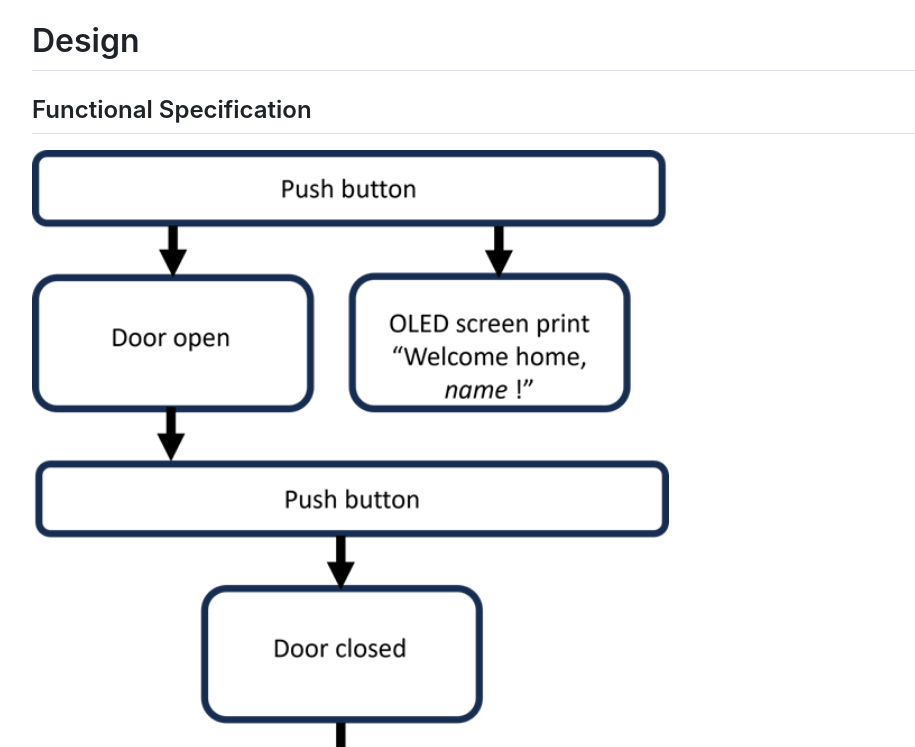
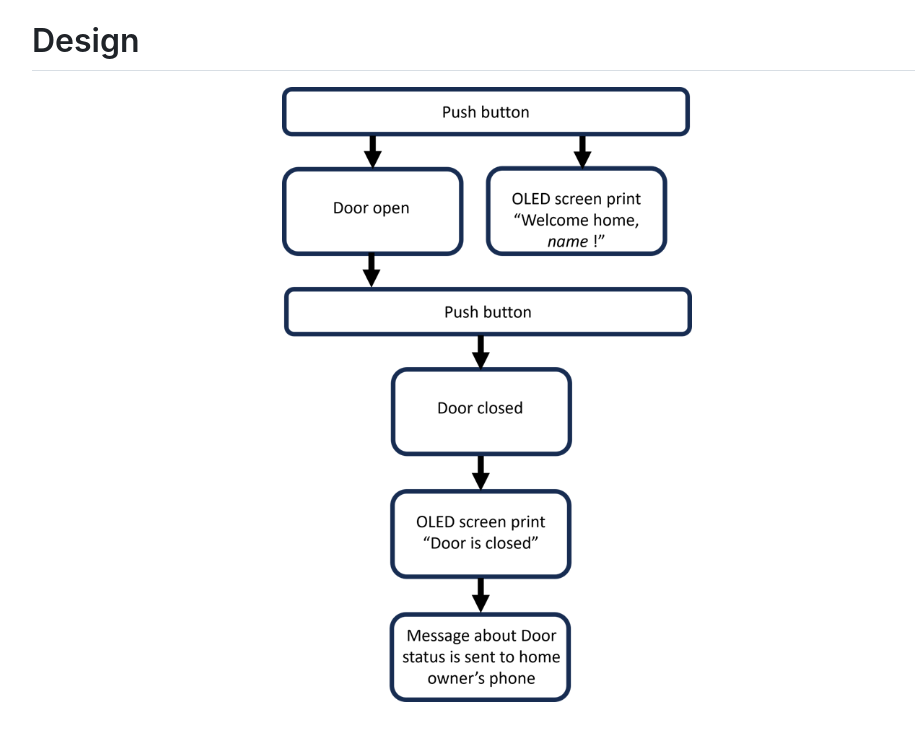
Before and after one commit to benny275/EEC172_final, a plain HTML site: page index.html in a window 1280 px wide. Shown: the part 1960-2707 px from the top of the page, without its empty margins (153-1068 px from the left). Drawn offline with Linux system fonts and the light colour scheme.

Commit message:
Add files via upload

```diff
--- a/index.html
+++ b/index.html
@@ -92,8 +92,8 @@ BOM</a></li>
 </p></p>
 
 <h1 id="design">Design</h1>
-<h2 id="functional-specification">Functional Specification</h2>
-<img src="./media/Picture1.png" style="width:70%;height:auto"/>
+<img src="./media/Picture1.png" style="max-width: 45%; height:auto; margin: 0 auto; display: block;"/>
+<br/><br/>
 <div style="display:flex;flex-wrap:wrap;justify-content:space-evenly;">
   <div style="display:inline-block;vertical-align:top;flex:1 0 400px;">
     Like a regular garage door opener, the user pushes the button on the remote to open the door. Upon pressing the button, the OLED displays
```
